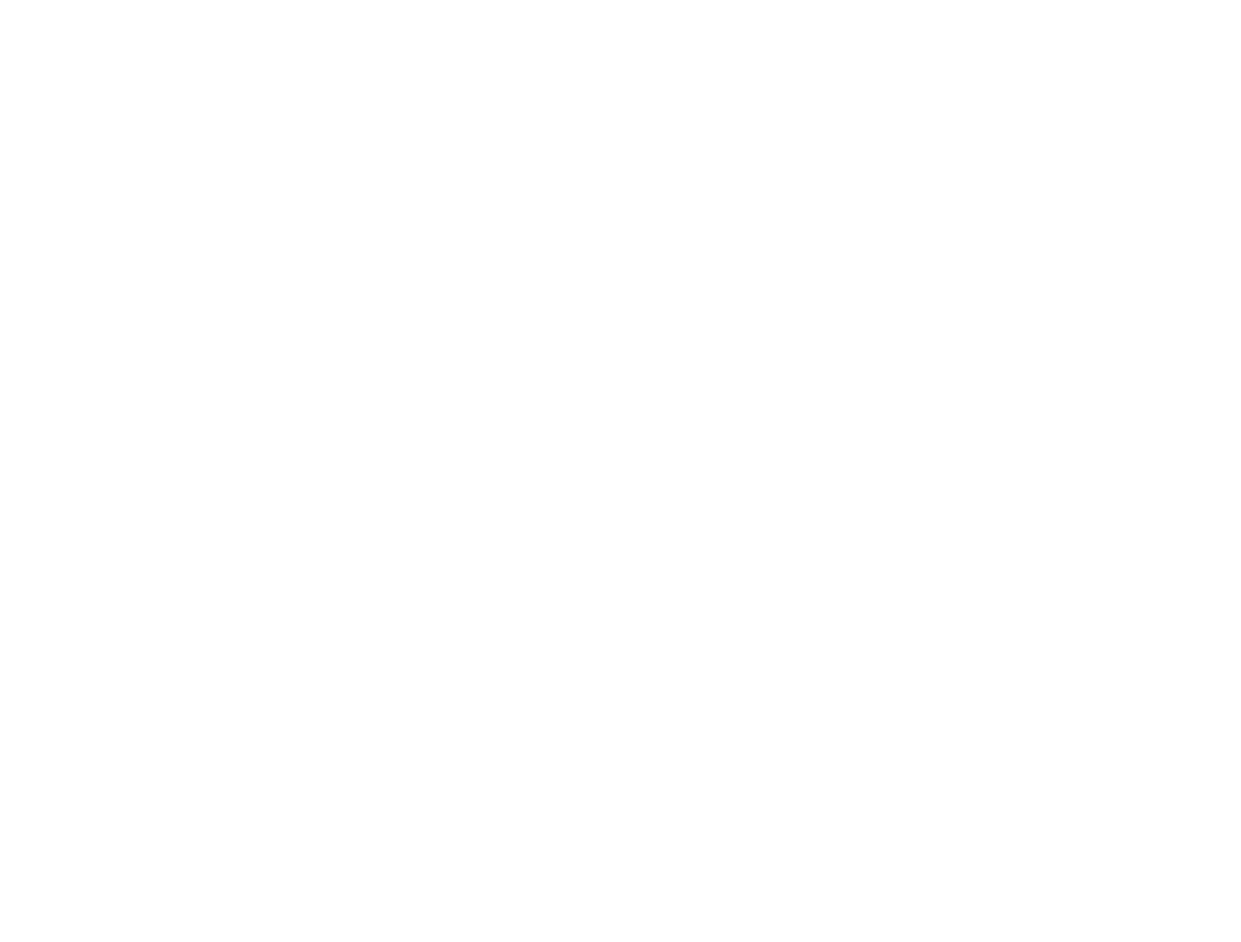
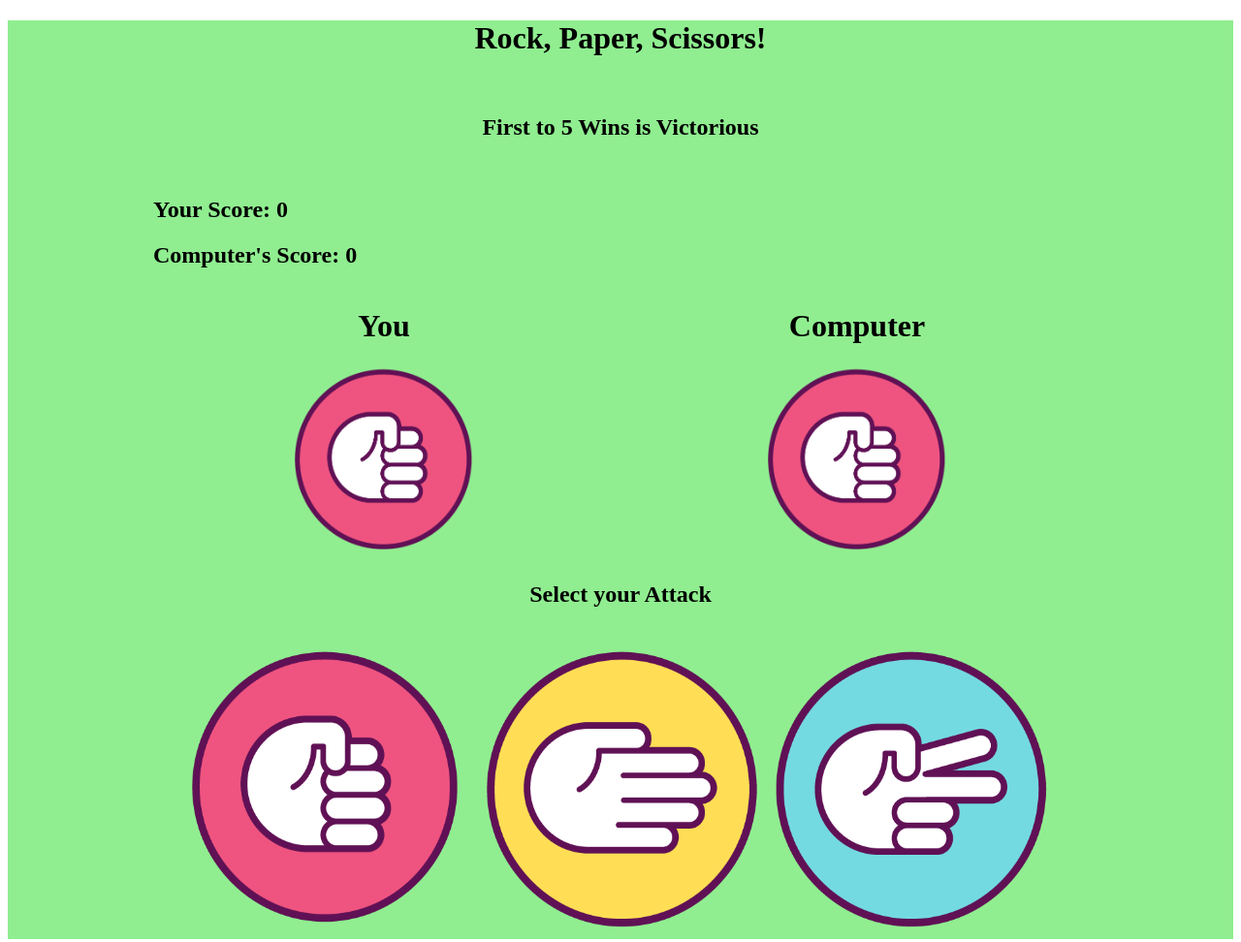
Before and after one commit to jakubzmarzly/final-project, a plain HTML site: page index.html in a window 1280 px wide. Shown: the whole page at 97% size. Before the commit the page ends 800 px from the top, so only its background shows below. Drawn offline with Linux system fonts and the light colour scheme.

Commit message:
Update index.html file.

```diff
--- a/index.html
+++ b/index.html
@@ -4,7 +4,52 @@
     <meta charset="UTF-8">
     <title>Rock, Paper, Scissors!</title>
 </head>
+<link href="stylesheet.css" rel="stylesheet">
 
 <!--
     Author: Jakub Zmarzly
 -->
+<body>
+    <div class="all">
+        <h1>Rock, Paper, Scissors!</h1>
+    </br>
+        <h2>First to 5 Wins is Victorious</h2>
+    </br>
+        <div class="scores">
+            <h2>
+            Your Score:
+            <span id="userScore">0</span>
+            </h2>
+            <h2>
+            Computer's Score:
+            <span id="computerScore">0</span>
+            </h2>
+        </div>
+        <div class="options">
+            <div class="move">
+                <h1>You</h1>
+                <img id="userMove" src="rock.png" width="200" height="200">
+            </div>
+            <div class="move">
+                <h1>Computer</h1>
+                <img id="computerMove" src="rock.png" width="200" height="200">
+            </div>
+        </div>
+        <h2>Select your Attack</h2>
+    </br>
+        <div class="attack">
+            <input class="moves" type="image" src="rock.png" width="300" height="300" value=Rock />
+            <input class="moves" type="image" src="paper.png" width="300" height="300" value=Paper />
+            <input class="moves" type="image" src="scissors.png" width="300" height="300" value=Scissors />
+        </div>
+    </div>
+</body>
+
+<script>
+let userScore=1;
+let computerScore=1;
+
+const uScore = document.getElementById("userScore");
+const cScore = document.getElementById("computerScore")
+const optons = document.querySelectorAll
+</script>
--- /dev/null
+++ b/stylesheet.css
@@ -0,0 +1,19 @@
+body {
+    text-align: center;
+}
+
+.all {
+    margin: 0 auto;
+    background-color: lightgreen;
+}
+
+.scores {
+    text-align: left;
+    margin-left: 150px;
+}
+
+.options {
+    align-items: center;
+    display: flex;
+    justify-content: space-evenly;
+}
```
Also changed, not shown: paper.png (added), rock.png (added), scissors.png (added).
